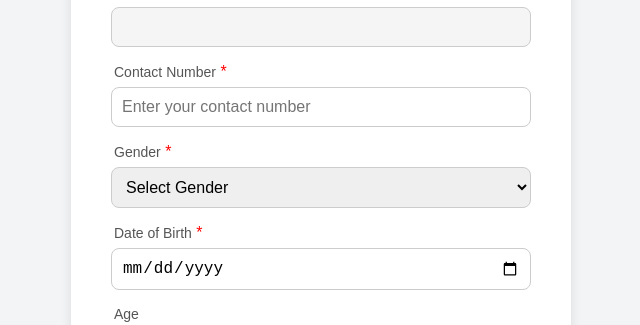
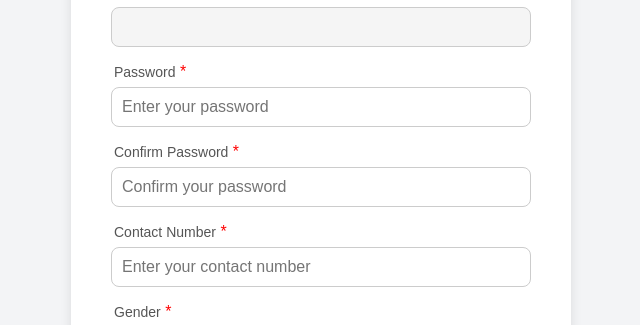
Before and after one commit to TahaHussain-00/aba-products, a React (Vite) app: page /register in a window 1280 px wide. Shown: the part 341-666 px from the top of the page, without its empty margins (319-959 px from the left). Built offline with nearby package versions, Linux system fonts and the light colour scheme; no server answers.

Commit message:
Password fields added

```diff
--- a/src/css/CustomerHomePage.module.css
+++ b/src/css/CustomerHomePage.module.css
@@ -1,5 +1,5 @@
 html, body {
-  overflow-x: hidden;
+
   overflow-y: auto;
   height: 100%;
   font-family: Arial, sans-serif;
@@ -111,22 +111,11 @@ html, body {
   background-color: #1abc9c;
 }
 
-/* -------- Main Content -------- */
-/* .mainContent {
-  flex-grow: 1;
-  padding: 20px;
-  width: 100%;
-  display: flex;
-  justify-content: center;
-  align-items: flex-start;
-  height: 100vh;
-  margin-left: 0;
-  transition: margin-left 0.3s ease;
+
+/*
+.sidebar.open {
+  margin-left: 250px;
 } */
-
-.sidebar.open + .mainContent {
-  margin-left: 250px; /* Adjust when sidebar opens */
-}
 
 /* -------- Profile Form Styling -------- */
 .formContainer {
@@ -137,8 +126,32 @@ html, body {
   box-shadow: 0 4px 12px rgba(0, 0, 0, 0.1);
   padding: 1.5rem;
   box-sizing: border-box;
-  margin-top: 30%; /* Adjust for fixed navbar */
+  margin-top: 90px;
+  height: 600px;
+  max-height: 70%;
+  margin-bottom: 50px;
+  overflow-y: auto;
+
 }
+.formContainer::-webkit-scrollbar {
+  width: 3px;
+
+}
+
+.formContainer::-webkit-scrollbar-track {
+  background: #f1f1f1; /* Track background color */
+  border-radius: 10px;
+}
+
+.formContainer::-webkit-scrollbar-thumb {
+  background: #888; /* Scrollbar handle color */
+  border-radius: 10px;
+}
+
+.formContainer::-webkit-scrollbar-thumb:hover {
+  background: #555; /* Handle color on hover */
+}
+
 
 h2 {
   text-align: center;
--- a/src/pages/MyProfilePage.jsx
+++ b/src/pages/MyProfilePage.jsx
@@ -344,6 +344,7 @@ function MyProfilePage() {
               />
             </div>
 
+
             {/* Last Name */}
             <div className={styles.formGroup}>
               <label className={styles.label}>Last Name *</label>
--- a/src/pages/RegistrationForm.jsx
+++ b/src/pages/RegistrationForm.jsx
@@ -3,13 +3,12 @@ import { useNavigate, useLocation } from "react-router-dom";
 import styles from "../css/RegistrationForm.module.css";
 const RegistrationForm = () => {
   const location = useLocation();
-  const userEmail = location.state?.email || "";  // Get email from navigation state
-
+  const userEmail = location.state?.email || ""; // Get email from navigation state
 
   const [formData, setFormData] = useState({
     firstName: "",
     lastName: "",
-    email: userEmail,  // Initialize email with the value from EmailPage
+    email: userEmail, // Initialize email with the value from EmailPage
     contactNumber: "",
     gender: "",
     city: "",
@@ -26,7 +25,10 @@ const RegistrationForm = () => {
       let age = today.getFullYear() - birthDate.getFullYear();
       const monthDiff = today.getMonth() - birthDate.getMonth();
 
-      if (monthDiff < 0 || (monthDiff === 0 && today.getDate() < birthDate.getDate())) {
+      if (
+        monthDiff < 0 ||
+        (monthDiff === 0 && today.getDate() < birthDate.getDate())
+      ) {
         age--;
       }
 
@@ -36,7 +38,6 @@ const RegistrationForm = () => {
       }));
     }
   };
-
 
   useEffect(() => {
     let isMounted = true;
@@ -87,14 +88,35 @@ const RegistrationForm = () => {
   const handleChange = (e) => {
     const { name, value } = e.target;
     setFormData((prev) => ({ ...prev, [name]: value }));
-    if(name === "dob"){
-      calculateAge(value)
+    if (name === "dob") {
+      calculateAge(value);
     }
   };
 
   //  Handle form submission
+
+
+  // Add this new function to handle OK button click
+  const handlePopupClose = () => {
+    setShowPopup(false);
+    const firstName = localStorage.getItem("submittedFirstName");
+    navigate("/thankyou", { state: { firstName: firstName } });
+    localStorage.removeItem("submittedFirstName");
+  };
+
+  const validatePasswords = () => {
+    if (formData.password !== formData.confirmPassword) {
+      alert("Passwords do not match!");
+      return false;
+    }
+    return true;
+  };
   const handleSubmit = (e) => {
     e.preventDefault();
+
+    if(!validatePasswords()){
+      return;
+    }
 
     const selectedCity = formData.city;
     console.log("Selected city:", selectedCity);
@@ -131,8 +153,10 @@ const RegistrationForm = () => {
           city: "",
         });
 
-        localStorage.setItem('submittedFirstName', submittedFirstName);
+        localStorage.setItem("submittedFirstName", submittedFirstName);
       }
+
+
     };
 
     //  Prepare payload
@@ -148,8 +172,8 @@ const RegistrationForm = () => {
         { fieldID: "ContactNumber", fieldValue: formData.contactNumber },
         { fieldID: "Gender", fieldValue: formData.gender },
         { fieldID: "City", fieldValue: `${city.id};#${city.name}` },
-        { fieldID: "DateofBirth", fieldValue:formData.dob},
-        { fieldId: "Age", fieldValue:formData.age}
+        { fieldID: "DateofBirth", fieldValue: formData.dob },
+        { fieldId: "Age", fieldValue: formData.age },
       ],
       recordFieldValuesChild: [],
       recordID: "",
@@ -158,23 +182,16 @@ const RegistrationForm = () => {
     xhr.send(payload);
   };
 
-  // Add this new function to handle OK button click
-  const handlePopupClose = () => {
-    setShowPopup(false);
-    const firstName = localStorage.getItem('submittedFirstName');
-    navigate("/thankyou", { state: { firstName: firstName } });
-    localStorage.removeItem('submittedFirstName');
-  };
-
   return (
-
     <div className={styles.wrapper}>
       <div className={styles.container}>
         <h2 className={styles.title}>Customer Registration</h2>
         <form onSubmit={handleSubmit} className={styles.form}>
           {/* First Name */}
           <div className={styles.formGroup}>
-            <label className={styles.label}>First Name<span className={styles.asteric}> *</span></label>
+            <label className={styles.label}>
+              First Name<span className={styles.asteric}> *</span>
+            </label>
             <input
               type="text"
               name="firstName"
@@ -186,7 +203,9 @@ const RegistrationForm = () => {
             />
           </div>
           <div className={styles.formGroup}>
-            <label className={styles.label}>Last Name<span className={styles.asteric}> *</span></label>
+            <label className={styles.label}>
+              Last Name<span className={styles.asteric}> *</span>
+            </label>
             <input
               type="text"
               name="lastName"
@@ -204,11 +223,41 @@ const RegistrationForm = () => {
               name="email"
               value={formData.email}
               className={`${styles.input} ${styles.readOnlyInput}`}
-              readOnly  // Make the field readonly
+              readOnly // Make the field readonly
             />
           </div>
           <div className={styles.formGroup}>
-            <label className={styles.label}>Contact Number<span className={styles.asteric}> *</span></label>
+            <label className={styles.label}>
+              Password<span className={styles.asteric}> *</span>
+            </label>
+            <input
+              type="password"
+              name="password"
+              value={formData.password}
+              onChange={handleChange}
+              required
+              className={styles.input}
+              placeholder="Enter your password"
+            />
+          </div>
+          <div className={styles.formGroup}>
+            <label className={styles.label}>
+              Confirm Password<span className={styles.asteric}> *</span>
+            </label>
+            <input
+              type="password"
+              name="confirmPassword"
+              value={formData.confirmPassword}
+              onChange={handleChange}
+              required
+              className={styles.input}
+              placeholder="Confirm your password"
+            />
+          </div>
+          <div className={styles.formGroup}>
+            <label className={styles.label}>
+              Contact Number<span className={styles.asteric}> *</span>
+            </label>
             <input
               type="text"
               name="contactNumber"
@@ -220,7 +269,9 @@ const RegistrationForm = () => {
             />
           </div>
           <div className={styles.formGroup}>
-            <label className={styles.label}>Gender<span className={styles.asteric}> *</span></label>
+            <label className={styles.label}>
+              Gender<span className={styles.asteric}> *</span>
+            </label>
             <select
               name="gender"
               value={formData.gender}
@@ -236,7 +287,9 @@ const RegistrationForm = () => {
             </select>
           </div>
           <div className={styles.formGroup}>
-            <label className={styles.label}>Date of Birth<span className={styles.asteric}> *</span></label>
+            <label className={styles.label}>
+              Date of Birth<span className={styles.asteric}> *</span>
+            </label>
             <input
               type="date"
               name="dob"
@@ -259,7 +312,9 @@ const RegistrationForm = () => {
           </div>
 
           <div className={styles.formGroup}>
-            <label className={styles.label}>City<span className={styles.asteric}> *</span></label>
+            <label className={styles.label}>
+              City<span className={styles.asteric}> *</span>
+            </label>
             <select
               name="city"
               value={formData.city}
@@ -287,10 +342,7 @@ const RegistrationForm = () => {
           <div className={styles.popup}>
             <div className={styles.popupCheckmark}>✓</div>
             <p className={styles.popupText}>Registration Successful!</p>
-            <button
-              className={styles.popupButton}
-              onClick={handlePopupClose}
-            >
+            <button className={styles.popupButton} onClick={handlePopupClose}>
               OK
             </button>
           </div>
```
